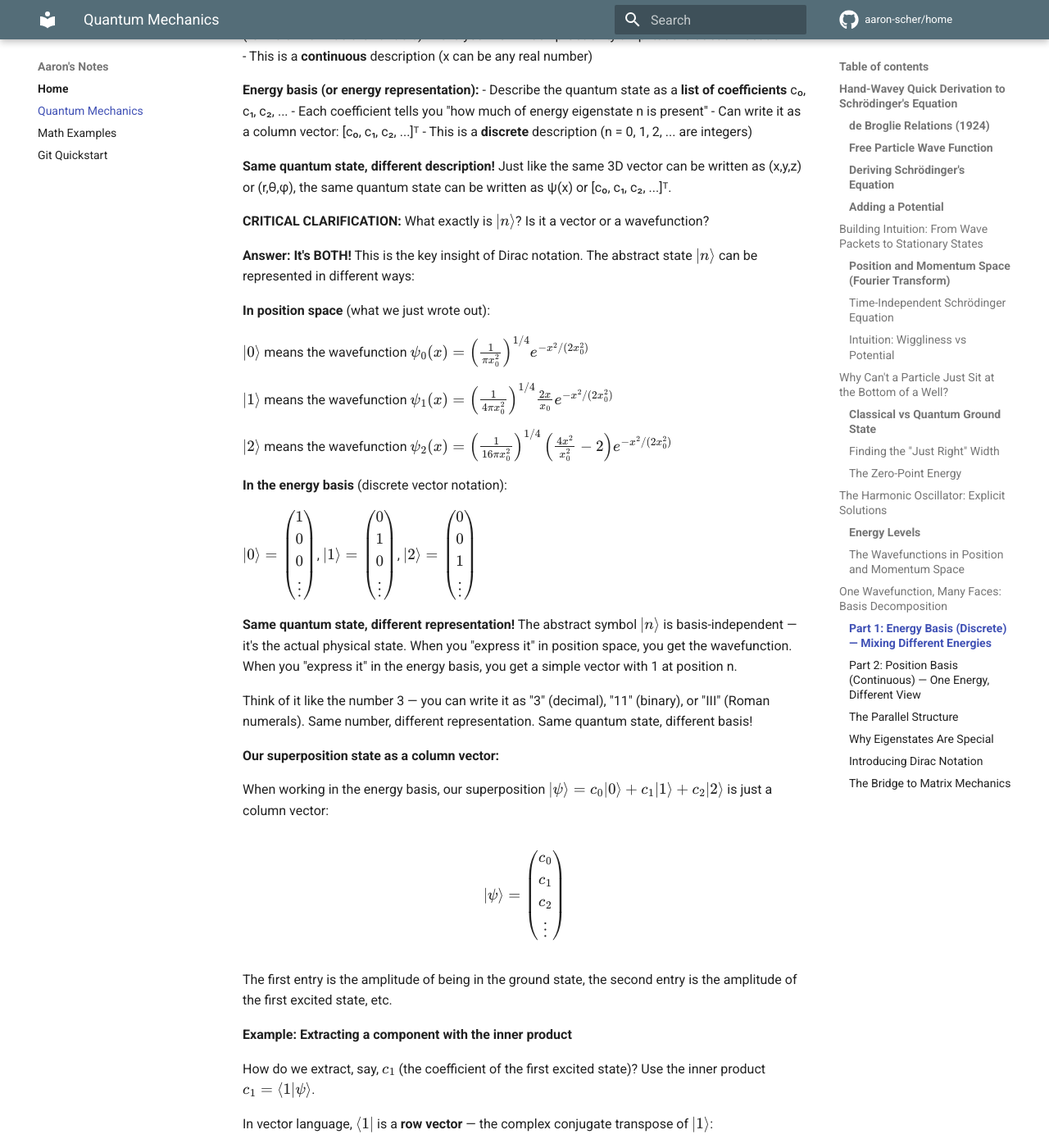
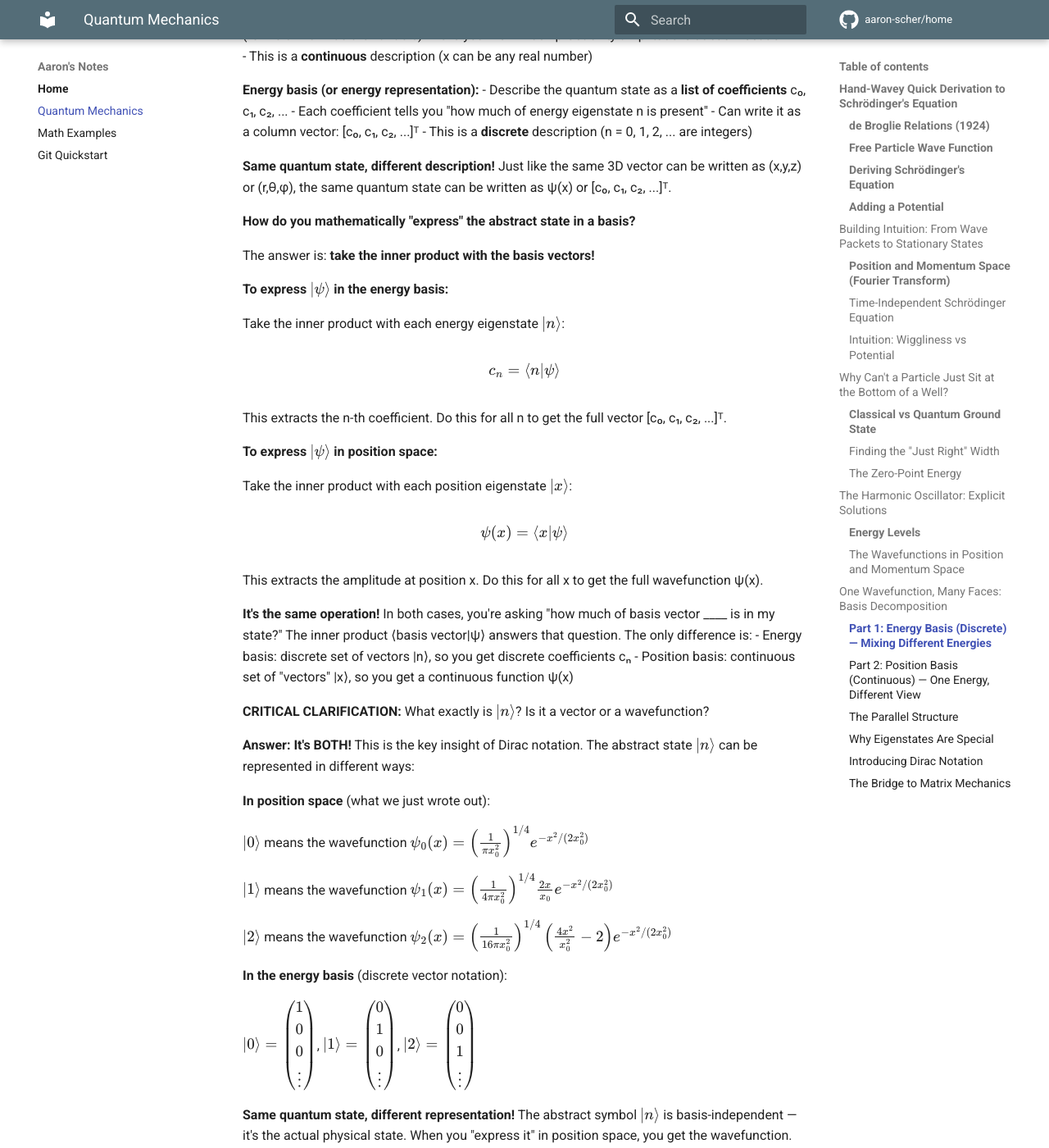
Before and after one commit to aaron-scher/home, an MkDocs documentation site: the page built from docs/quantum-mechanics.md, in a window 1280 px wide and 1400 px high, scrolled down 11514 px. Shown: the whole window at 82% size. Built offline with MkDocs 1.6.1 and Material for MkDocs 9.7.7, drawn with Linux system fonts in a browser that asks for light colours; comment, search, counter and statistics services are not loaded.

Commit message:
Add mathematical explanation of basis transformation
- Explain that inner product transforms between representations
- cₙ = ⟨n|ψ⟩ extracts energy basis coefficients
- ψ(x) = ⟨x|ψ⟩ extracts position space wavefunction
- Same operation, discrete vs continuous basis
- Clarifies what "expressing in a basis" mathematically means

🤖 Generated with [Claude Code](https://claude.com/claude-code)

Co-Authored-By: Claude <noreply@anthropic.com>

```diff
--- a/docs/quantum-mechanics.md
+++ b/docs/quantum-mechanics.md
@@ -420,6 +420,34 @@ Good question! These are two different ways of describing the same quantum state
 
 **Same quantum state, different description!** Just like the same 3D vector can be written as (x,y,z) or (r,θ,φ), the same quantum state can be written as ψ(x) or [c₀, c₁, c₂, ...]ᵀ.
 
+**How do you mathematically "express" the abstract state in a basis?**
+
+The answer is: **take the inner product with the basis vectors!**
+
+**To express $|\psi\rangle$ in the energy basis:**
+
+Take the inner product with each energy eigenstate $|n\rangle$:
+
+$$
+c_n = \langle n | \psi \rangle
+$$
+
+This extracts the n-th coefficient. Do this for all n to get the full vector [c₀, c₁, c₂, ...]ᵀ.
+
+**To express $|\psi\rangle$ in position space:**
+
+Take the inner product with each position eigenstate $|x\rangle$:
+
+$$
+\psi(x) = \langle x | \psi \rangle
+$$
+
+This extracts the amplitude at position x. Do this for all x to get the full wavefunction ψ(x).
+
+**It's the same operation!** In both cases, you're asking "how much of basis vector ____ is in my state?" The inner product ⟨basis vector|ψ⟩ answers that question. The only difference is:
+- Energy basis: discrete set of vectors |n⟩, so you get discrete coefficients cₙ
+- Position basis: continuous set of "vectors" |x⟩, so you get a continuous function ψ(x)
+
 **CRITICAL CLARIFICATION:** What exactly is $|n\rangle$? Is it a vector or a wavefunction?
 
 **Answer: It's BOTH!** This is the key insight of Dirac notation. The abstract state $|n\rangle$ can be represented in different ways:
```
